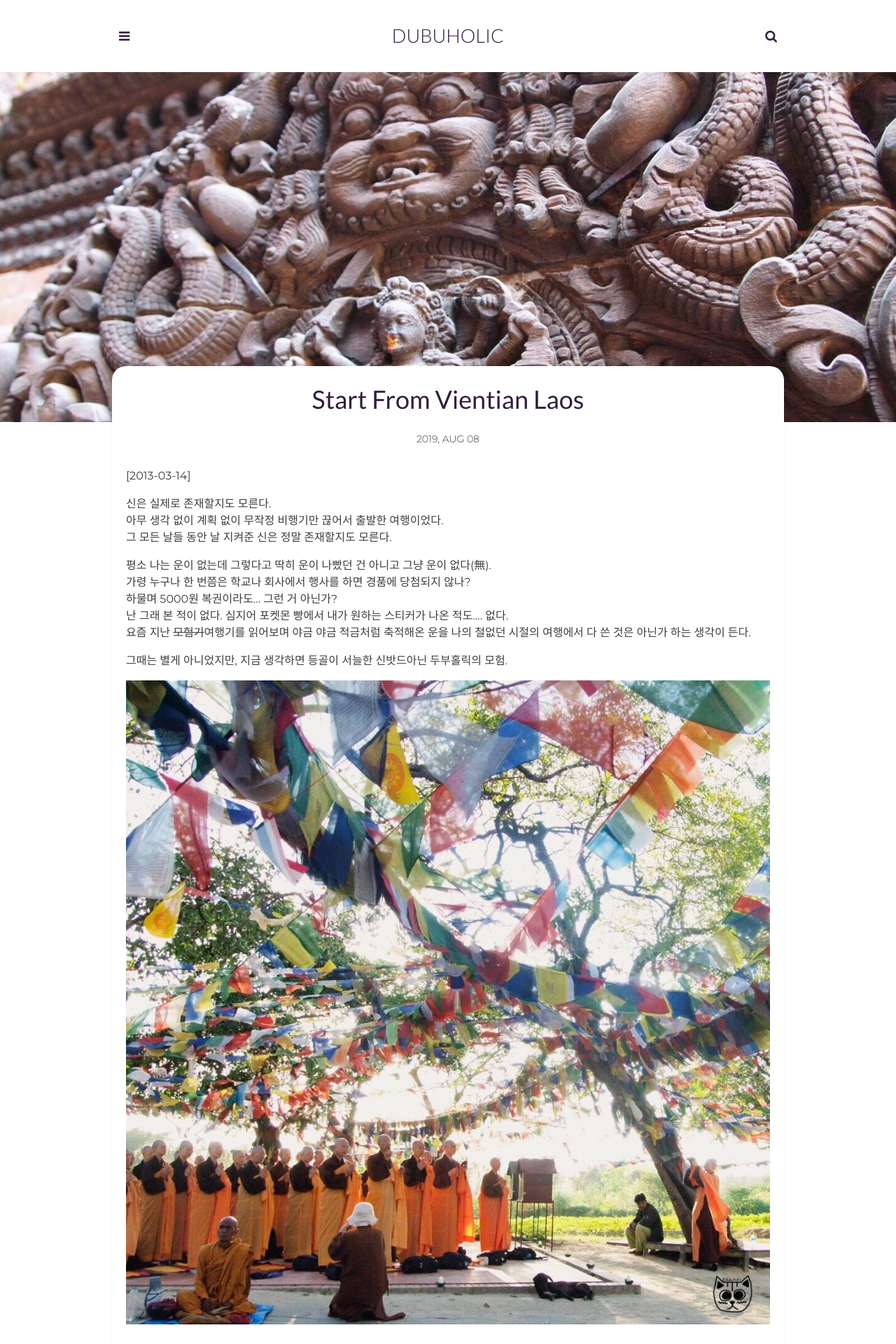
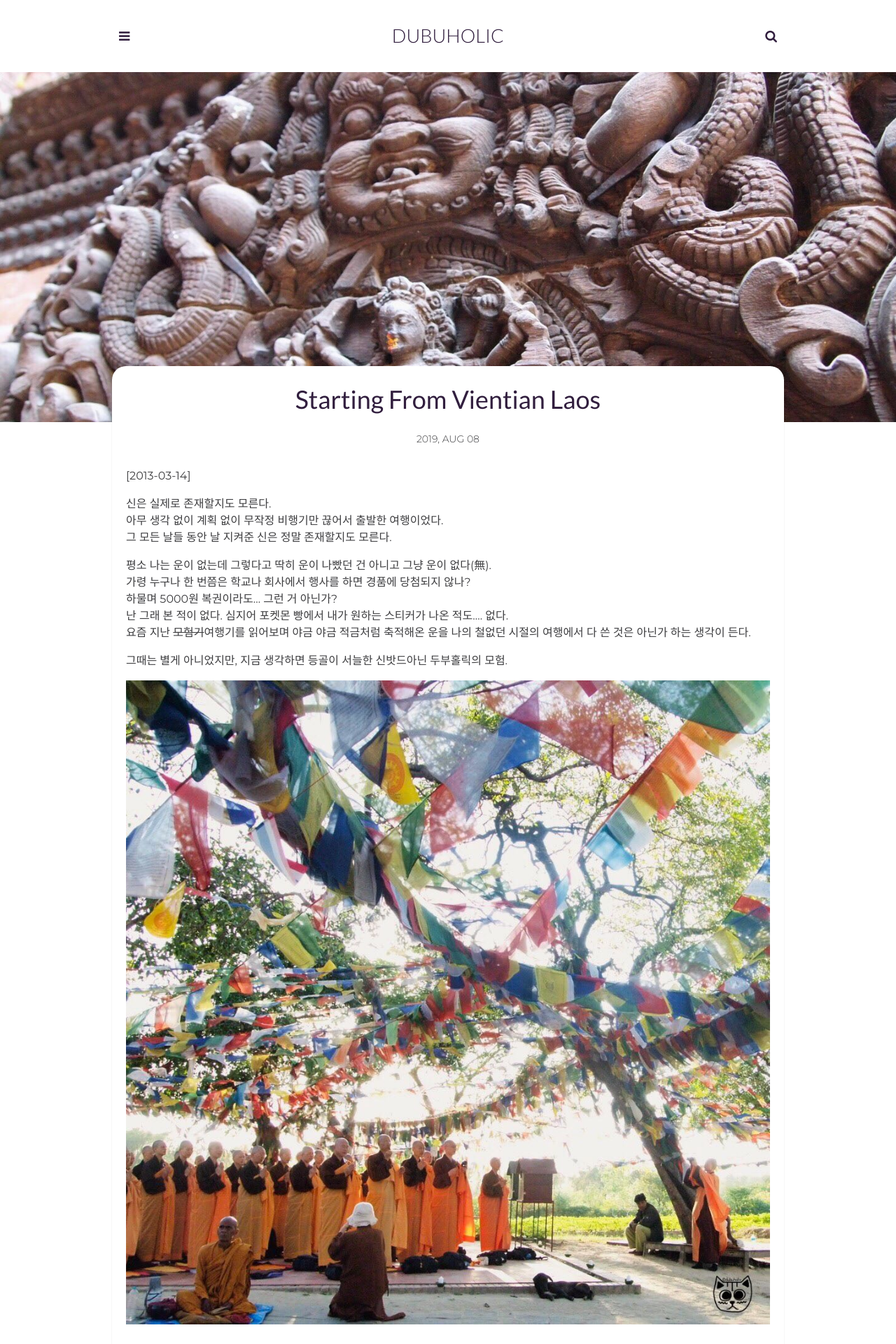
Before and after one commit to HAEZZA/HAEZZA.github.io, a Jekyll site: the page built from _posts/2019-08-08-Vientian-Laos.markdown, in a window 1280 px wide. Shown: the top 1920 px of the page at 70% size. Built offline with Jekyll 4.4.1, drawn with Linux system fonts in a browser that asks for light colours; comment, search, counter and statistics services are not loaded.

Commit message:
md 수정

```diff
--- a/_posts/2019-08-08-Vientian-Laos.markdown
+++ b/_posts/2019-08-08-Vientian-Laos.markdown
@@ -1,6 +1,6 @@
 ---
 layout: post
-title: "Start From Vientian Laos"
+title: "Starting From Vientian Laos"
 date: 2019-08-08 10:00:00 +0900
 description: 모험의 서막 # Add post description (optional)
 img: 2013-03-14-start.JPG # Add image post (optional)
--- a/_posts/2019-08-16-Say-Good_Bye.markdown
+++ b/_posts/2019-08-16-Say-Good_Bye.markdown
@@ -10,7 +10,7 @@ author: dubuholic # Add name author (optional)
 ---
 
 
-[2013-03-14]
+[2013-03-15]
 
  난 한국으로 치면 경기도쯤 위치한 라오스 '렁싼'지역에서 1년간 인턴으로 근무했다.
 '렁싼'으로 가기 위해서는 트럭의 뒷부분을 개조해서 지하철 처럼 양쪽에 두 줄의 의자를 놓고 가운데에는 짐을 둘 수 있게 한
```
